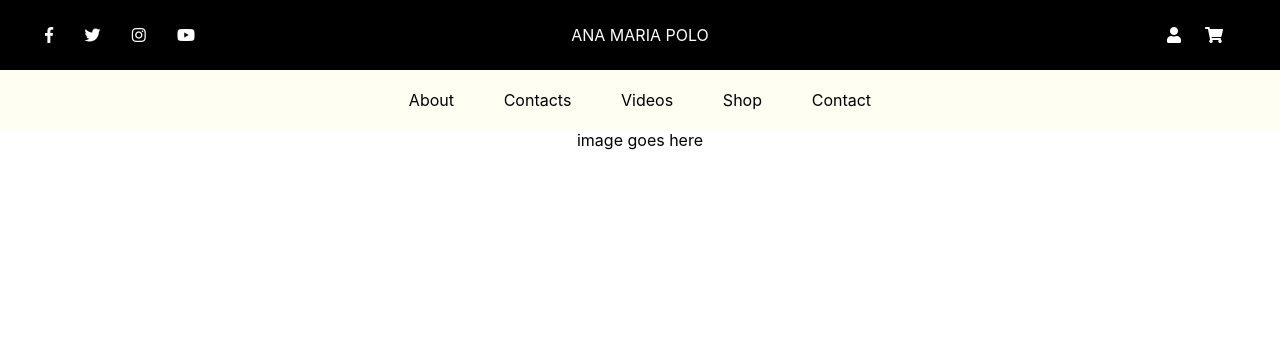
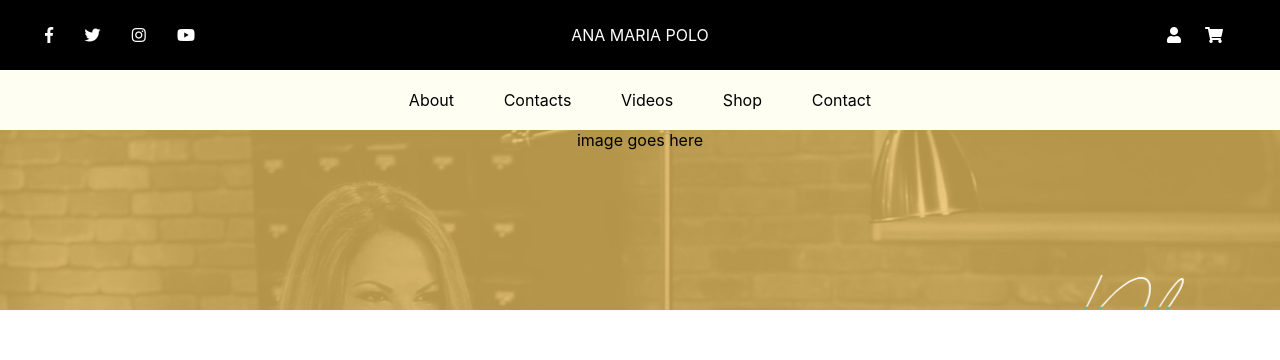
Before and after one commit to nickborbe/amp-client, a React (Create React App) app: page / in a window 1280 px wide. Shown: the top 360 px of the page. Built offline with nearby package versions, Linux system fonts and the light colour scheme.

Commit message:
image added

```diff
--- a/src/components/home-page.js
+++ b/src/components/home-page.js
@@ -35,7 +35,7 @@ class HomePage extends Component {
           <a href="#">Contact</a>
         </nav>
 
-        <div>
+        <div id="hp-main-image">
           image goes here
 
         </div>
--- a/src/styles/homepage.css
+++ b/src/styles/homepage.css
@@ -42,3 +42,8 @@
     text-decoration: none;
 
 }
+
+#hp-main-image{
+    background-image: url('/images/hp-img-temp.png');
+    height: 180px;
+}
```
Also changed, not shown: public/images/hp-img-temp.png (added).
